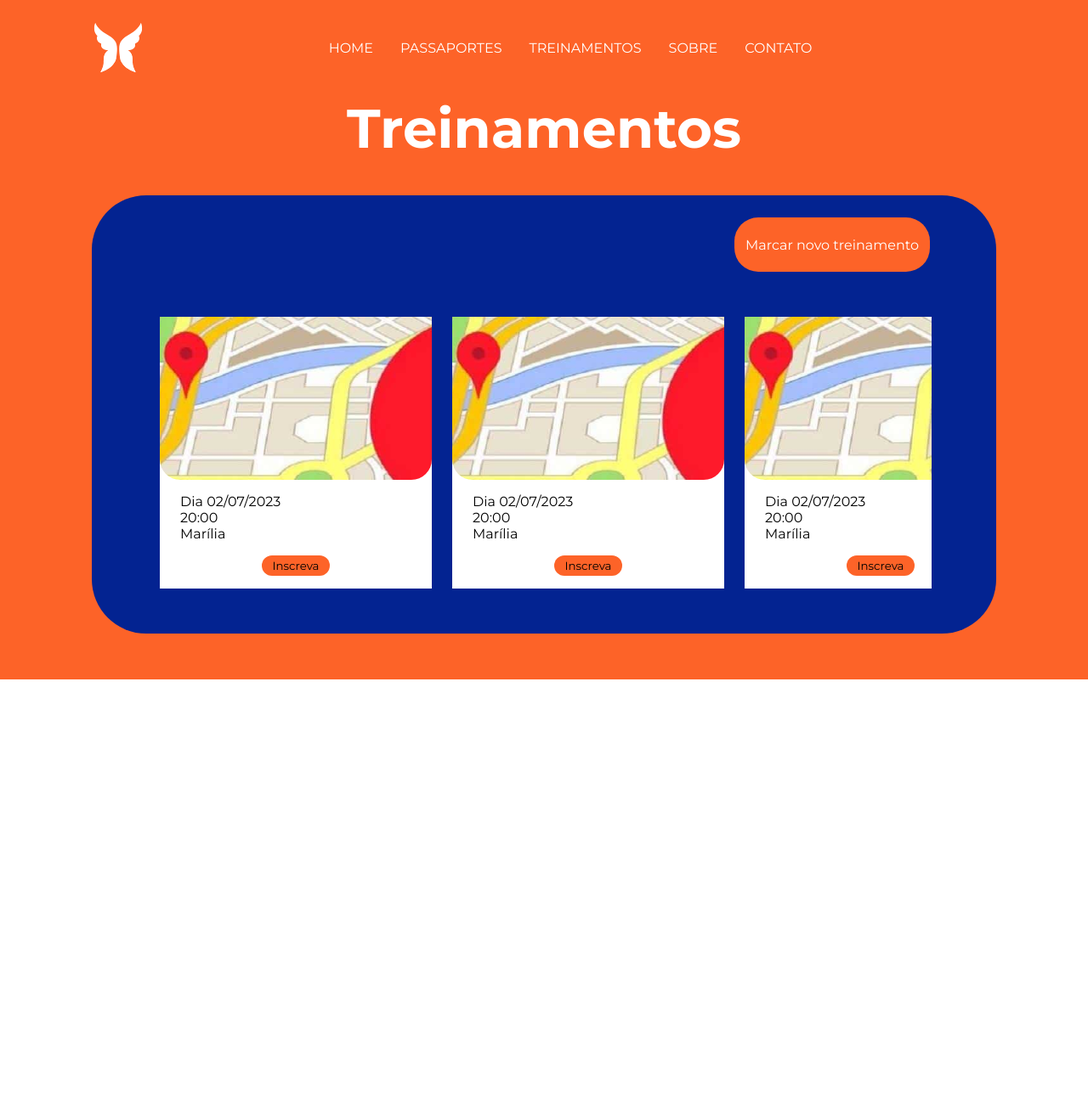
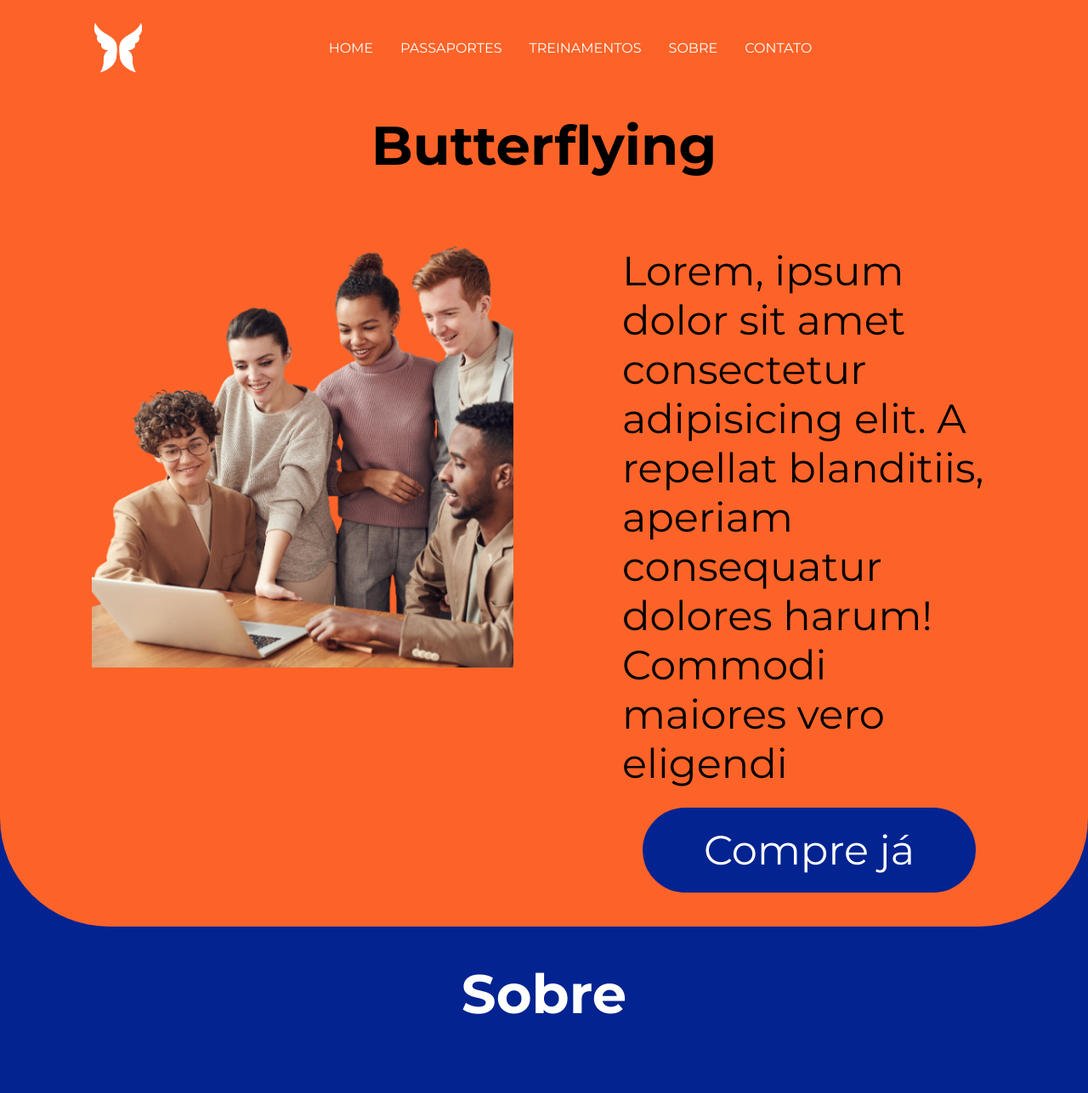
Before and after one commit to Butterflyingg/FrontEnd, an Angular app: page /home in a window 1280 px wide. Shown: the top 1287 px of the page at 85% size. Before the commit the page ends 800 px from the top, so only its background shows below. Built offline with nearby package versions, Linux system fonts and the light colour scheme.

Commit message:
finished_init

```diff
--- a/src/app/app.component.html
+++ b/src/app/app.component.html
@@ -1,3 +1 @@
-<!-- <router-outlet></router-outlet> -->
-<app-header></app-header>
-<app-body-training></app-body-training>
+<router-outlet></router-outlet>
--- a/src/app/geral/header/header.component.html
+++ b/src/app/geral/header/header.component.html
@@ -2,19 +2,19 @@
     <img class="logo" src="../../../assets/Logo simples 1.svg" alt="">
     <ul class="links">
         <li>
-            <a href="#" routerLink="/home">HOME</a>
+            <a href="#home">HOME</a>
         </li>
         <li>
             <a href="#" routerLink="/passaporte">PASSAPORTES</a>
         </li>
         <li>
-            <a href="#">TREINAMENTOS</a>
+            <a href="#" routerLink="/treinamento">TREINAMENTOS</a>
         </li>
         <li>
-            <a href="#">SOBRE</a>
+            <a href="#sobre">SOBRE</a>
         </li>
         <li>
-            <a href="#">CONTATO</a>
+            <a href="#contato">CONTATO</a>
         </li>
     </ul>
     <div></div>
--- a/src/app/home/about/about.component.html
+++ b/src/app/home/about/about.component.html
@@ -16,9 +16,6 @@
 </div>
 <div class="container-dream">
     <div class="general dream">
-        <div class="title title-dream">
-            <h1>Sobre</h1>
-        </div>
         <div class="body body-dream">
             <div class="left left-dream">
                 <img class="img-dream" src="../../../assets/Imagem feliz.png" alt="">
--- a/src/app/pages/home/home.component.html
+++ b/src/app/pages/home/home.component.html
@@ -1,4 +1,6 @@
 <app-header></app-header>
-<app-home-intro></app-home-intro>
-<app-about></app-about>
-<app-contact></app-contact>
+<div class="content">
+    <app-home-intro id="home"></app-home-intro>
+    <app-about id="sobre"></app-about>
+    <app-contact id="contato"></app-contact>
+</div>
--- a/src/app/pages/home/home.component.scss
+++ b/src/app/pages/home/home.component.scss
@@ -0,0 +1,8 @@
+app-header{
+    position: sticky;
+    width: 100vw;
+    top: 0;
+}
+.spacer {
+    margin-top: 10000px; /* Ajuste essa quantidade conforme necessário */
+}
--- a/src/app/pages/home/home.component.ts
+++ b/src/app/pages/home/home.component.ts
@@ -1,10 +1,26 @@
-import { Component } from '@angular/core';
+import { Component, OnInit } from '@angular/core';
+import { ActivatedRoute } from '@angular/router';
 
 @Component({
   selector: 'app-home',
   templateUrl: './home.component.html',
   styleUrls: ['./home.component.scss']
 })
-export class HomeComponent {
+export class HomeComponent implements OnInit{
+  section: string = "default"
+
+  constructor(private route: ActivatedRoute) { }
+  ngOnInit(): void {
+    this.route.paramMap.subscribe(params => {
+      const sectionParam = params.get('section');
+      if (sectionParam === 'sobre') {
+        this.section = 'sobre';
+      } else if (sectionParam === 'contato') {
+        this.section = 'contato';
+      } else {
+        this.section = 'default';
+      }
+    });
+  }
 
 }
--- a/src/app/pages/training/training.component.html
+++ b/src/app/pages/training/training.component.html
@@ -1 +1,2 @@
-<p>training works!</p>
+<app-header></app-header>
+<app-body-training></app-body-training>
--- a/src/app/training/body-training/body-training.component.scss
+++ b/src/app/training/body-training/body-training.component.scss
@@ -58,3 +58,7 @@
     gap: 24px;
     scrollbar-width: 320px;
 }
+
+.container-cards::-webkit-scrollbar-thumb{
+    border: solid 6px var(--color-2);
+}
--- a/src/app/training/card-training/card-training.component.html
+++ b/src/app/training/card-training/card-training.component.html
@@ -1,4 +1,7 @@
 <div class="card-training">
+    <div class="info-training">
+        {{itens.info}}
+    </div>
     <div class="card-training-img">
         <!-- <img src="../../../assets/MAPS.svg" alt=""> -->
     </div>
--- a/src/app/training/card-training/card-training.component.scss
+++ b/src/app/training/card-training/card-training.component.scss
@@ -2,6 +2,11 @@
     width: 320px;
     height: 320px;
     background-color: white;
+    transition: 1s;
+}
+
+.card-training .info-training{
+    display: none;
 }
 
 .card-training-img{
@@ -38,8 +43,23 @@
     height: 24px;
 }
 
+.card-training .btn-training button:hover{
+    width: 88px;
+    height: 32px;
+}
+
 .card-training:hover{
     width: 400px;
     height: 350px;
+    .card-training-img{
+        opacity: 0;
+        display: none;
+    }
+    .info-training{
+        display: flex;
+        height: 60%;
+        width: 100%;
+        padding: 16px 0 0 24px;
+    }
 
 }
--- a/src/styles.scss
+++ b/src/styles.scss
@@ -30,7 +30,7 @@ a, button:hover{
 ::-webkit-scrollbar-thumb{
     background-color: var(--color-1);
     border-radius: 12px;
-    border: solid 6px var(--color-2);
+    border: solid 3.5px var(--color-2);
 }
 ::-webkit-scrollbar-track {
     background-color: var(--color-2); /* Cor da track em navegadores baseados em WebKit (Chrome, Safari) */
```
Also changed, not shown: src/app/app-routing.module.ts (+9 -2 lines).
